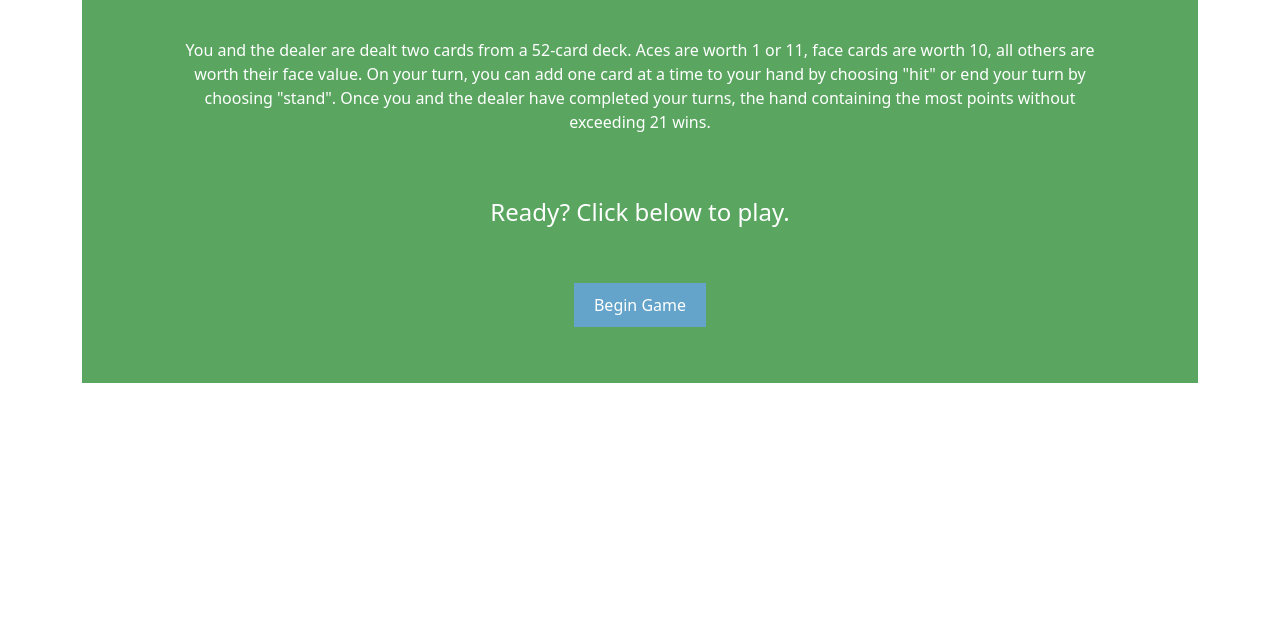
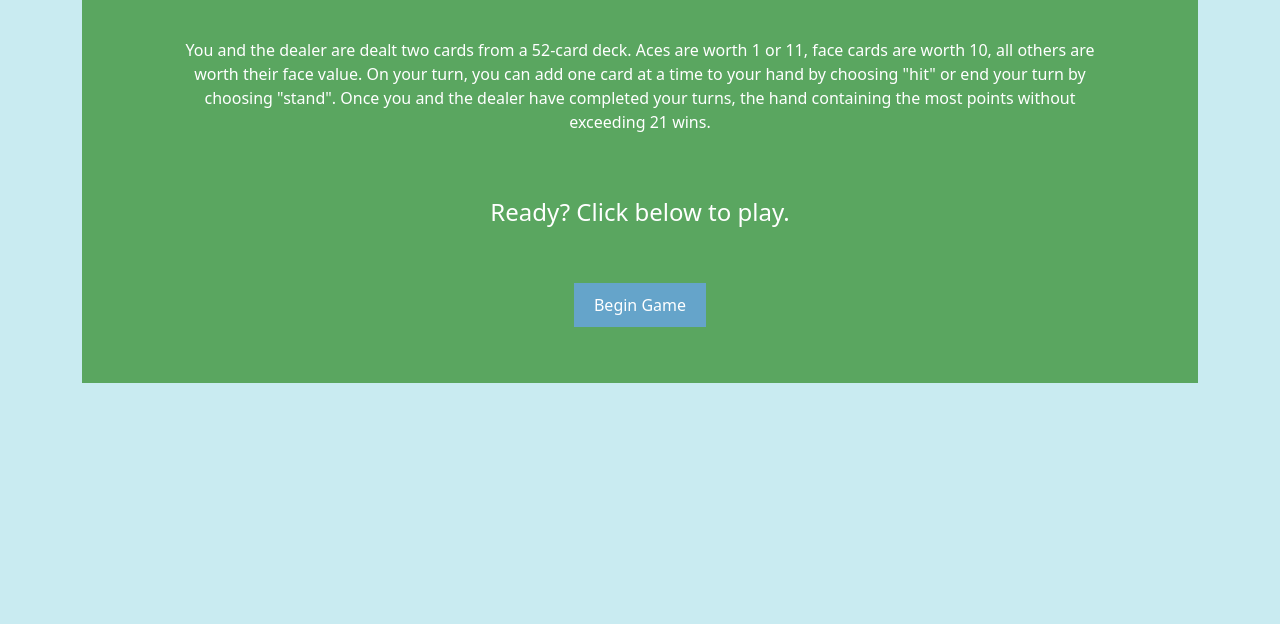
Before and after one commit to Mer-W/UI_Project, a plain HTML site: page Meredith/index.html in a window 1280 px wide. Shown: the part 176-800 px from the top of the page. Drawn offline with nearby package versions, Linux system fonts and the light colour scheme.

Commit message:
CSS
-background color (this was pain, but z-index set to -1... I forgot about this)

-border on table (just to throw something on there; again very easy to change around)

```diff
--- a/Meredith/index.html
+++ b/Meredith/index.html
@@ -8,6 +8,7 @@
     <title>Blackjack Simulator</title>
   </head>
   <body>
+
     <div class="container h-100">
       <h1 class="p-2 text-center">Blackjack Simulator</h1>
       <!--Game intro-->
@@ -90,5 +91,6 @@
 
     <script src="https://code.jquery.com/jquery-3.7.0.min.js" integrity="sha256-2Pmvv0kuTBOenSvLm6bvfBSSHrUJ+3A7x6P5Ebd07/g=" crossorigin="anonymous"></script>
     <script src="js/script.js"></script>
+    <div id="full-background"></div>
   </body>
 </html>
--- a/Meredith/styles/main.css
+++ b/Meredith/styles/main.css
@@ -11,6 +11,23 @@
     align-items: center;
     color: white;
     background-color: #5AA660;
+
+  }
+
+  #game-board{
+    border: #1b311c 25px solid;
+    border-radius:20px;
+  }
+
+  /* Background (behind all elements) */
+  #full-background {
+    position: fixed;
+    top: 0;
+    left: 0;
+    width: 100%;
+    height: 100%;
+    background-color: #c9ebf1;
+    z-index: -1;
   }
 
   /* Player Section Styles */
```
